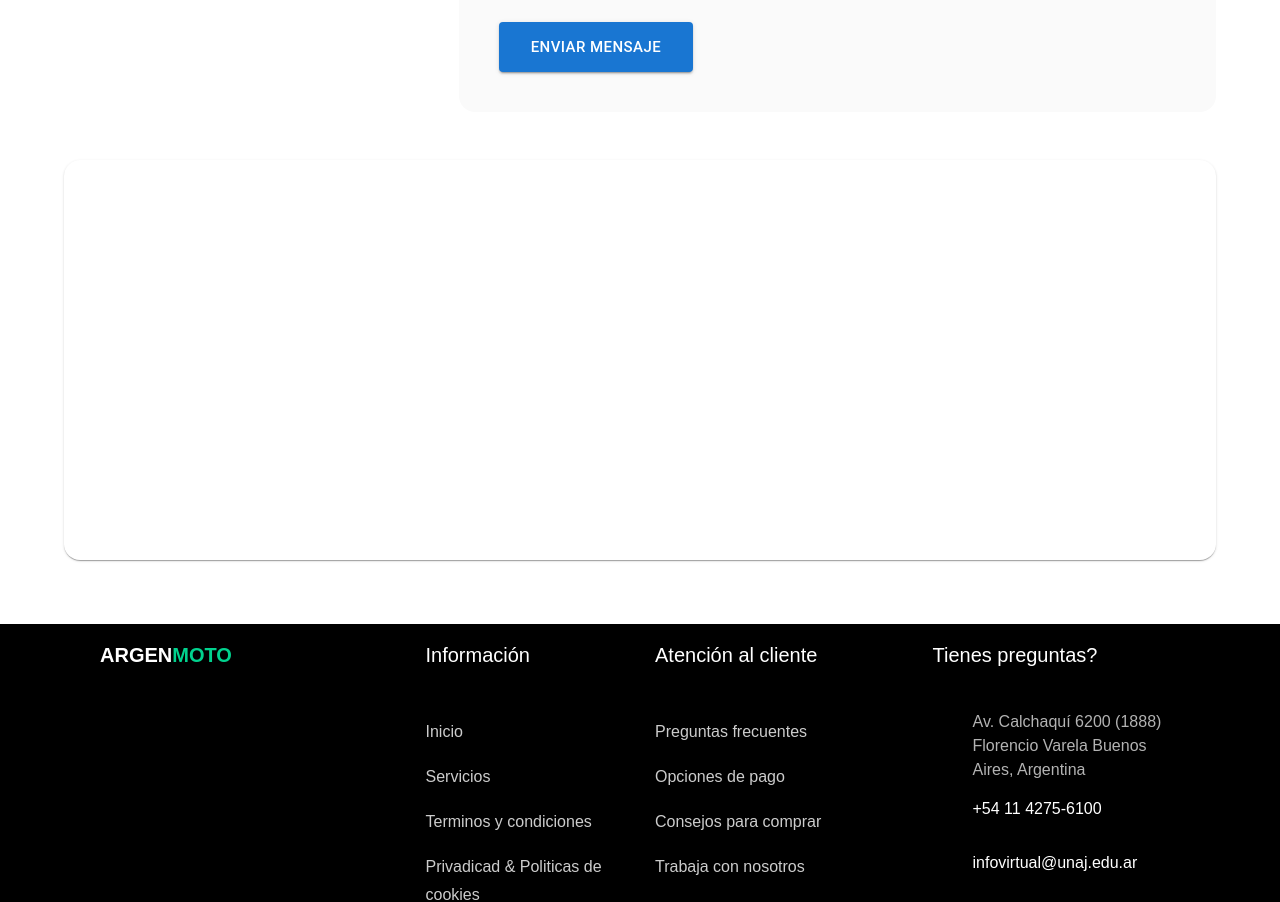
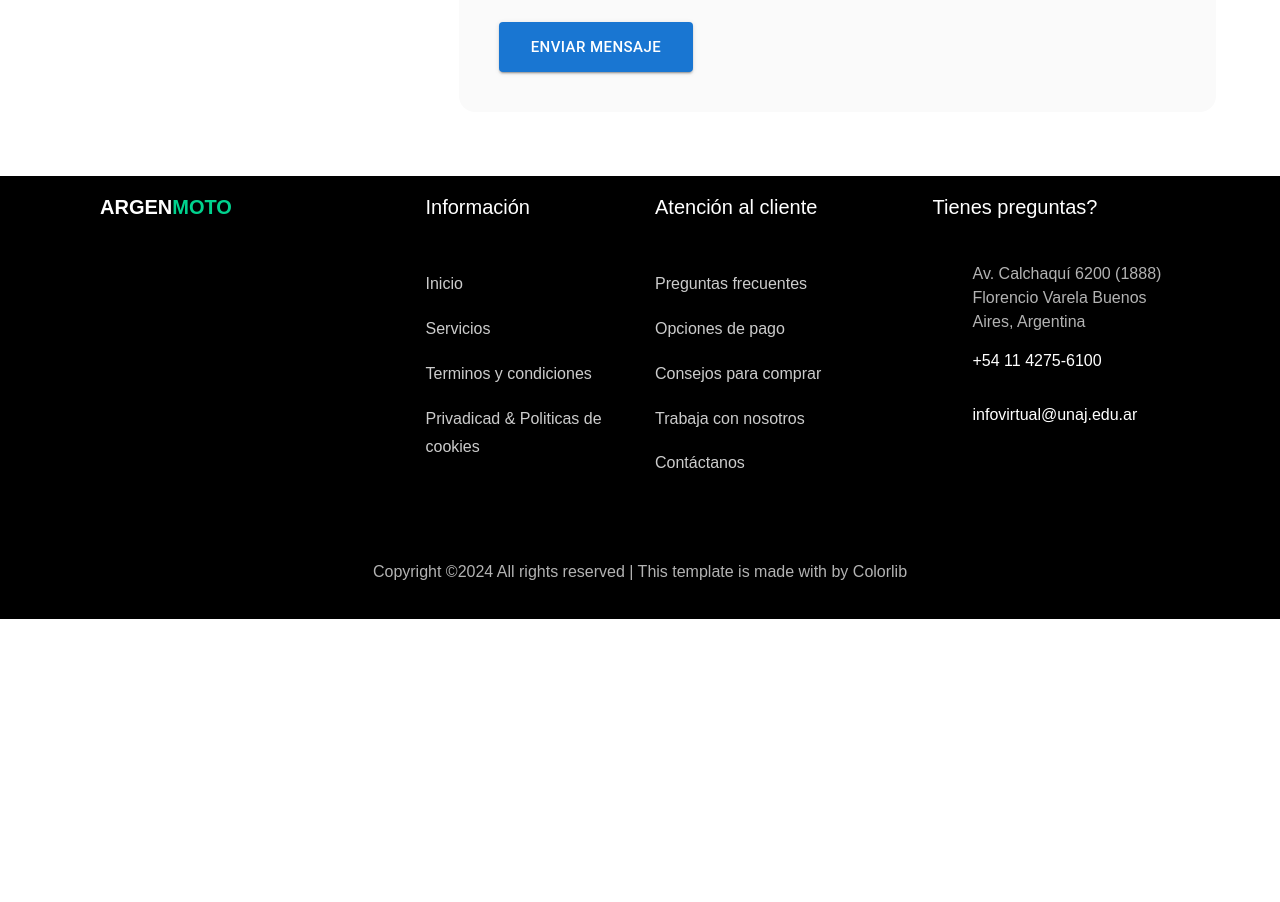
Before and after one commit to r1ky131115/Site-ArgenMoto, a React (Create React App) app: page /contact in a window 1280 px wide. Shown: the part 1140-2042 px from the top of the page. After the commit the page ends 1759 px from the top, so only its background shows below. Built offline with nearby package versions, Linux system fonts and the light colour scheme.

Commit message:
Ajuste en formulario de contacto

```diff
--- a/src/components/Contact/Contact.tsx
+++ b/src/components/Contact/Contact.tsx
@@ -215,15 +215,6 @@ const Contacto: React.FC = () => {
             </ContactForm>
           </Grid>
         </Grid>
-
-        {/* Contenedor del Mapa */}
-        <Grid container justifyContent="center">
-          <Grid item xs={12}>
-            <MapContainer>
-              {/* Aquí puedes integrar un mapa usando Google Maps, Mapbox, etc. */}
-            </MapContainer>
-          </Grid>
-        </Grid>
       </Container>
     </Box>
   );
```
